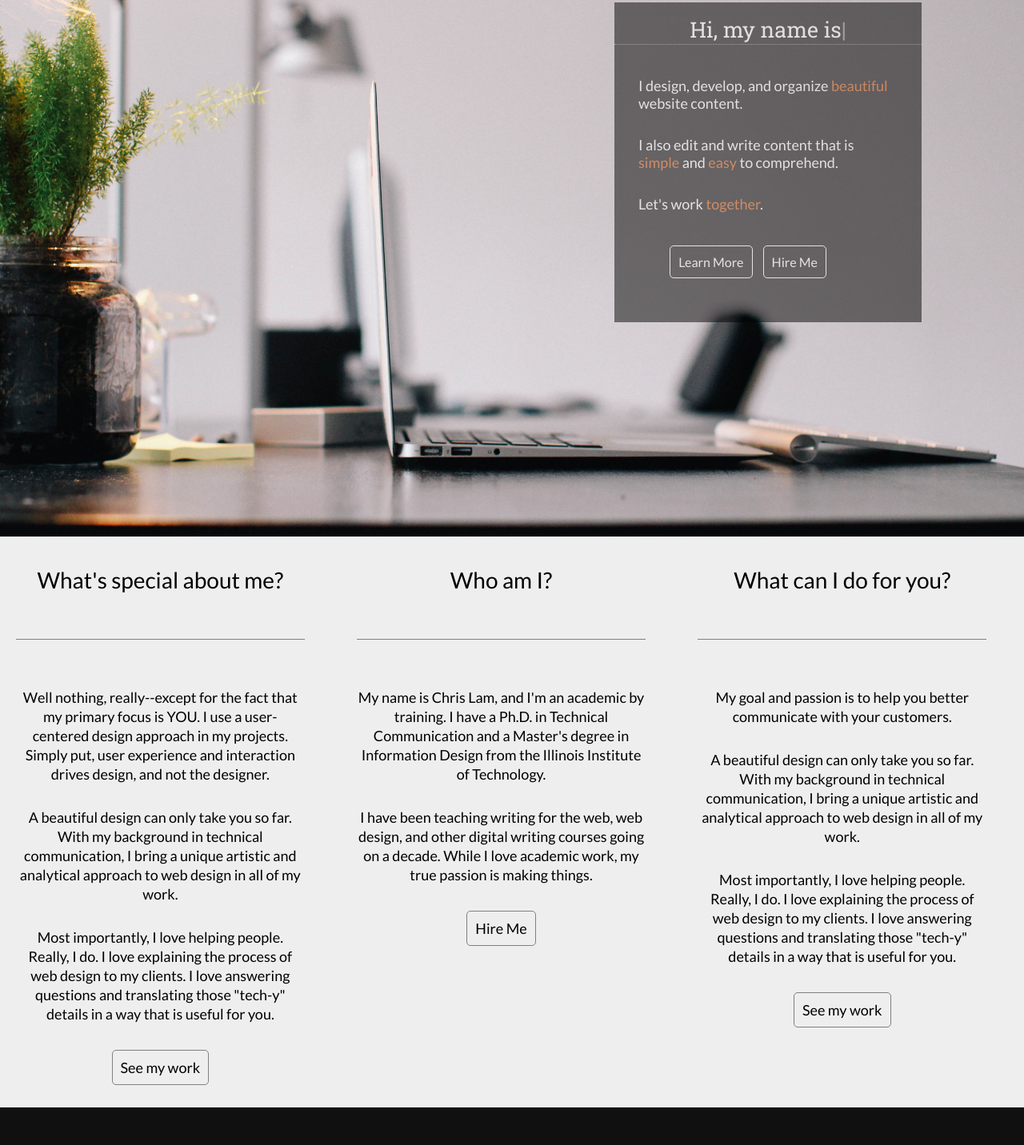
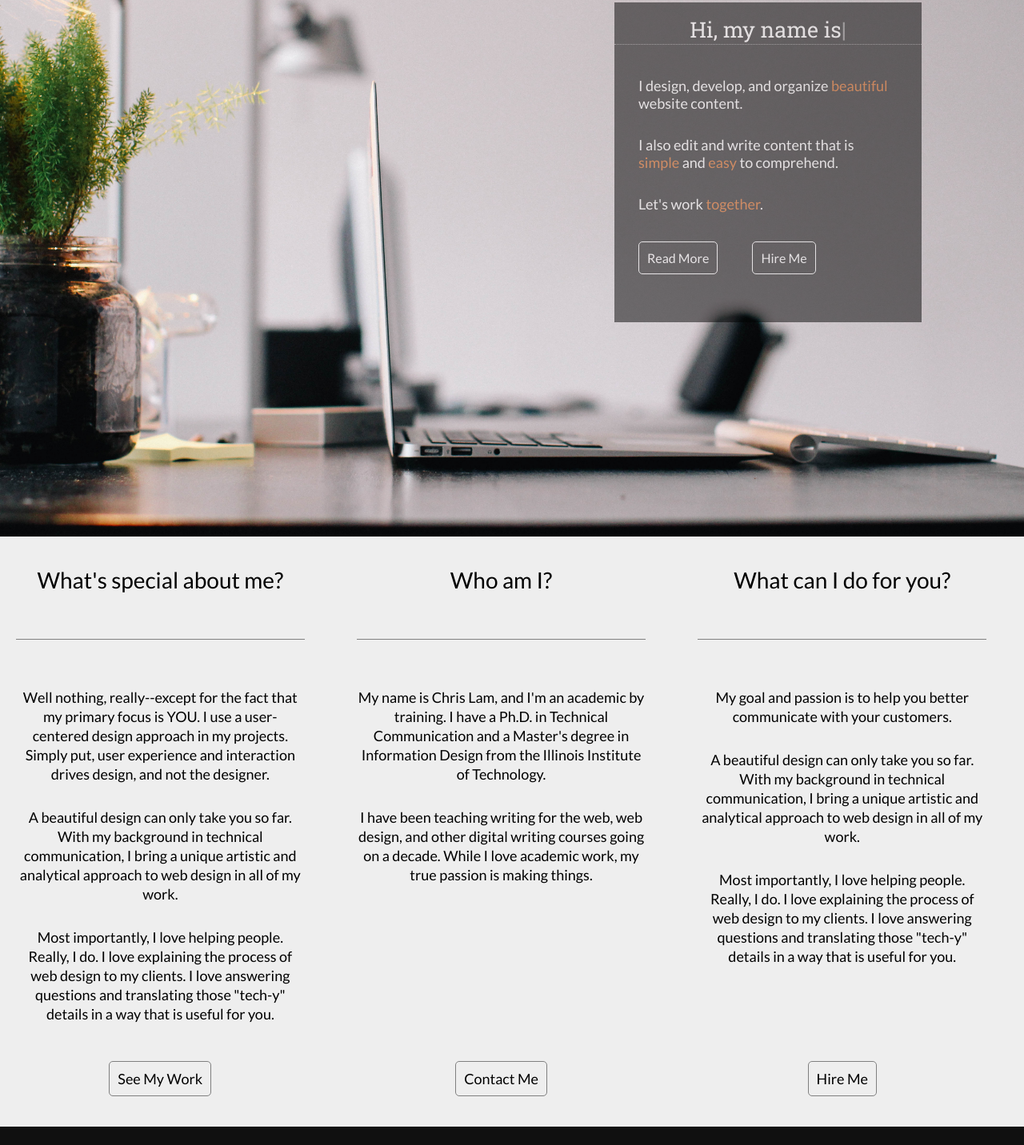
Before and after one commit to doctorlam/training, a website: page index.html in a window 1280 px wide. Shown: the part 397-1829 px from the top of the page at 80% size. Drawn offline with nearby package versions, Linux system fonts and the light colour scheme; a web font is replaced by a local one.

Commit message:
new styles and home page to three columns

```diff
--- a/index.html
+++ b/index.html
@@ -77,9 +77,9 @@
 
 							       <li>Let's work <span style="color:#D35400">together</span>.</li>
 							      </ul>
-							      <ul class="buttons">
+							      <ul class="reverse-buttons">
 
-							       <li><a class="reverse-button" href="about.html">Learn More</a></li>
+							       <li><a class="reverse-button" href="about.html">Read More</a></li>
 							       <li><a class="reverse-button" href="hire.html">Hire Me</a></li>
 
 
@@ -95,8 +95,7 @@
 						<p>Well nothing, really--except for the fact that my primary focus is YOU. I use a user-centered design approach in my projects. Simply put, user experience and interaction drives design, and not the designer.</p>
 						<p>A beautiful design can only take you so far. With my background in technical communication, I bring a unique artistic and analytical approach to web design in all of my work.</p>
 						<p>Most importantly, I love helping people. Really, I do. I love explaining the process of web design to my clients. I love answering questions and translating those "tech-y" details in a way that is useful for you.</p>
-						<br />
-						<a class="button" href="work.html">See my work</a>
+
 				</div>
 			</div>
 			<div class="four">
@@ -105,8 +104,7 @@
 						<p>My name is Chris Lam, and I'm an academic by training. I have a Ph.D. in Technical Communication and a Master's degree in Information Design from the Illinois Institute of Technology.</p>
 						<p>I have been teaching writing for the web, web design, and other digital writing courses going on a decade. While I love academic work, my true passion is making things.</p>
 
-						<br />
-						<a class="button" href="hire.html">Hire Me</a>
+
 				</div>
 			</div>
 			<div class="four">
@@ -115,11 +113,27 @@
 						<p>My goal and passion is to help you better communicate with your customers. </p>
 						<p>A beautiful design can only take you so far. With my background in technical communication, I bring a unique artistic and analytical approach to web design in all of my work.</p>
 						<p>Most importantly, I love helping people. Really, I do. I love explaining the process of web design to my clients. I love answering questions and translating those "tech-y" details in a way that is useful for you.</p>
-						<br />
-						<a class="button" href="work.html">See my work</a>
+
 				</div>
 			</div>
+		</div>
+		<div class="row">
+			<div class="four">
+				<div class="buttons">
+					<a class="button" href="work.html">See My Work</a>
+				</div>
 			</div>
+			<div class="four">
+				<div class="buttons">
+					<a class="button" href="hire.html">Contact Me</a>
+				</div>
+			</div>
+			<div class="four">
+				<div class="buttons">
+					<a class="button" href="hire.html">Hire Me</a>
+				</div>
+			</div>
+		</div>
 			<div class="row">
 				<footer>
 					<div class="three">
--- a/style.css
+++ b/style.css
@@ -348,12 +348,25 @@ a.button {
 	padding: 10px;
 	font-size: 18px;
 }
+
+.reverse-buttons  {
+	margin-top: 15px;
+}
+.reverse-buttons li {
+	display: inline-block;
+	text-align: center;
+	margin-right: -20px;
+}
 .buttons {
-	margin-top: 20px;
 	text-align: center;
-	bottom: 0;
+	margin-left: auto;
+	margin-right: auto;
+	width: 90%;
+	padding-bottom: 50px;
+	margin-top: -10px;
 }
-.buttons li {
+
+.button li {
 	display: inline;
 	margin-left: -50px;
 }
@@ -366,6 +379,7 @@ a.reverse-button {
 	padding: 10px;
 	font-size: 16px;
 }
+
 
 footer {
 
```
Also changed, not shown: 1 other file.
